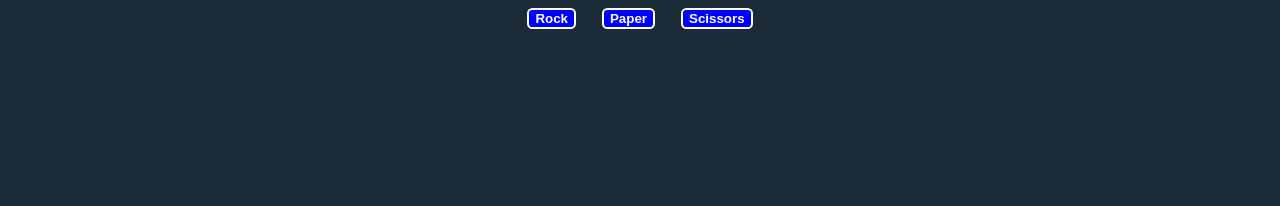
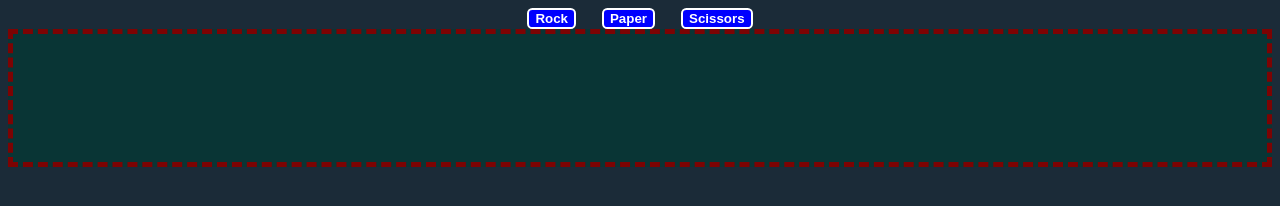
Before and after one commit to leftovertoast/rock-paper-scissors, a plain HTML site: page index.html in a window 1280 px wide. Drawn offline with Linux system fonts and the light colour scheme.

Commit message:
add style for result div

```diff
--- a/style.css
+++ b/style.css
@@ -20,3 +20,11 @@ body {
     flex-wrap: wrap;
     gap: 26px;
 }
+
+.resultsClass {
+    background-color: rgb(9, 53, 53);
+    color: white;
+    font-size: 12pt;
+    border: 4pt, dashed, rgb(124, 3, 3);
+    padding: 4em;
+}
```
